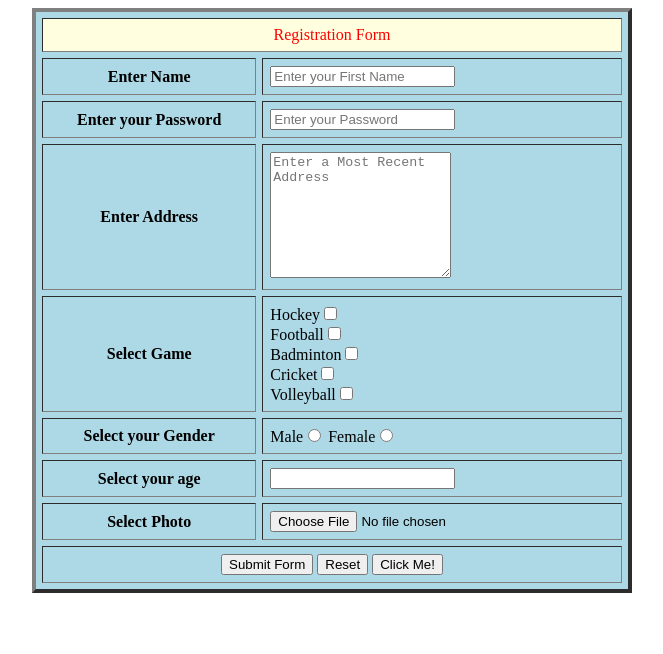
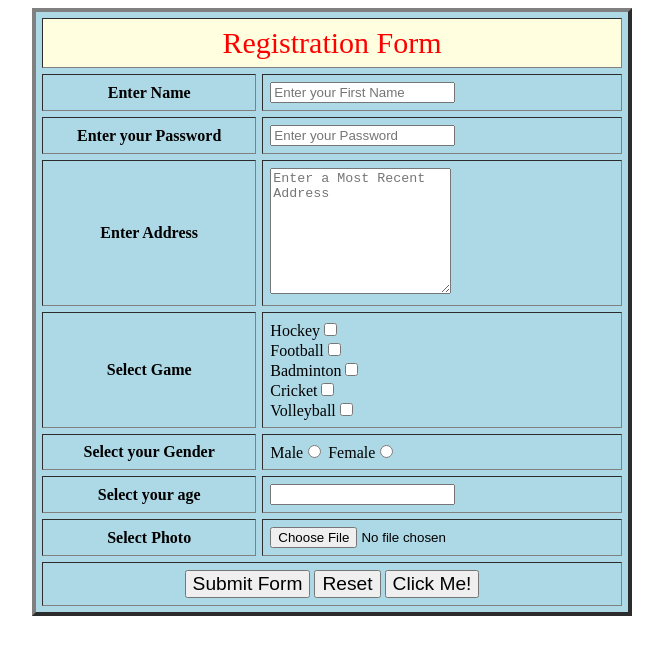
Before and after one commit to ConnerCleland/Tables, a plain HTML site: page index.html in a window 1280 px wide. Shown: the whole page, without its empty margins (308-971 px from the left). Drawn offline with Linux system fonts and the light colour scheme.

Commit message:
added new

```diff
--- a/index.html
+++ b/index.html
@@ -6,7 +6,7 @@
     <body>
         <form method="" action="submit.html">
             <table border="4" align="center" width="600" bgcolor="lightblue" cellspacing="6" cellpadding="7">
-                <td bgcolor="lightyellow" colspan="100" style="color: red;" align="center">Registration Form</td>
+                <td bgcolor="lightyellow" colspan="100" style="color: red;font-size: 30px" align="center" >Registration Form</td>
                 <tr>
                     <th>Enter Name</th>
                     <td><input type="text" name="fn" id="fn1" maxlength="12" title="Enter your First Name" placeholder="Enter your First Name" required/></td>
@@ -44,9 +44,9 @@
                 <th>Select Photo</th>
                 <td><input type="file"/></td>
                 </tr>
-                <td colspan="2" align="center" > <input type="submit" value="Submit Form"/>
-                <input type="reset" value="Reset"/>
-                <input type="button" value="Click Me!"/>
+                <td colspan="2" align="center" > <input style="font-size: larger;" type="submit" value="Submit Form"/>
+                <input style="font-size: larger;" type="reset" value="Reset"/>
+                <input style="font-size: larger;" type="button" value="Click Me!"/>
                 </td>
 
 
```
Also changed, not shown: 1 other file.
